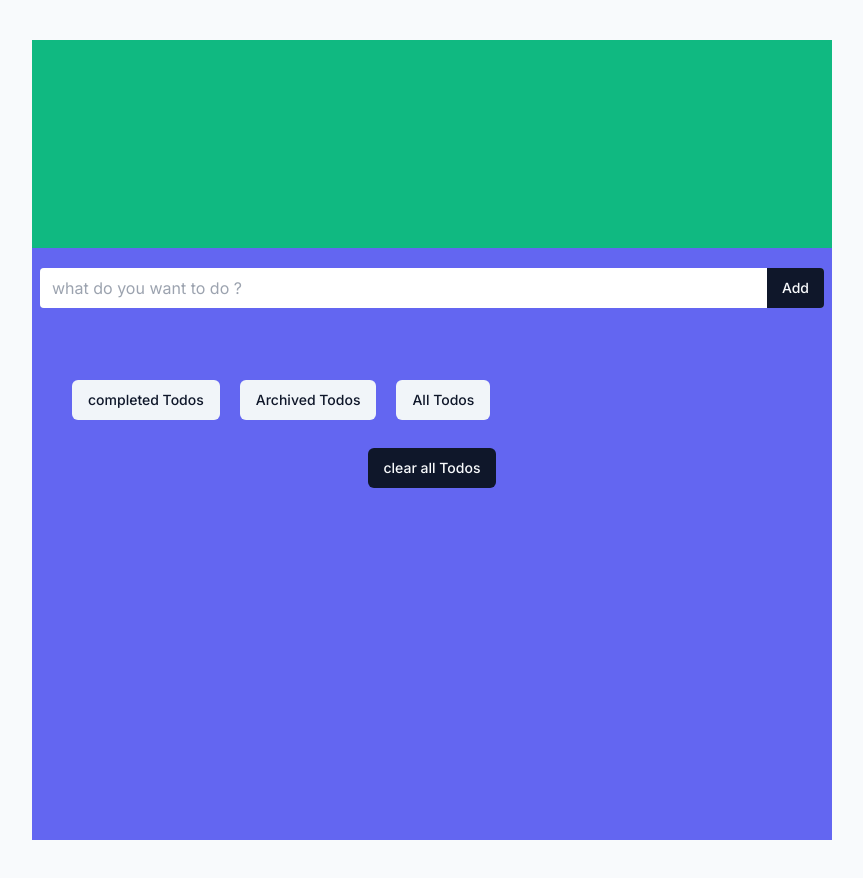
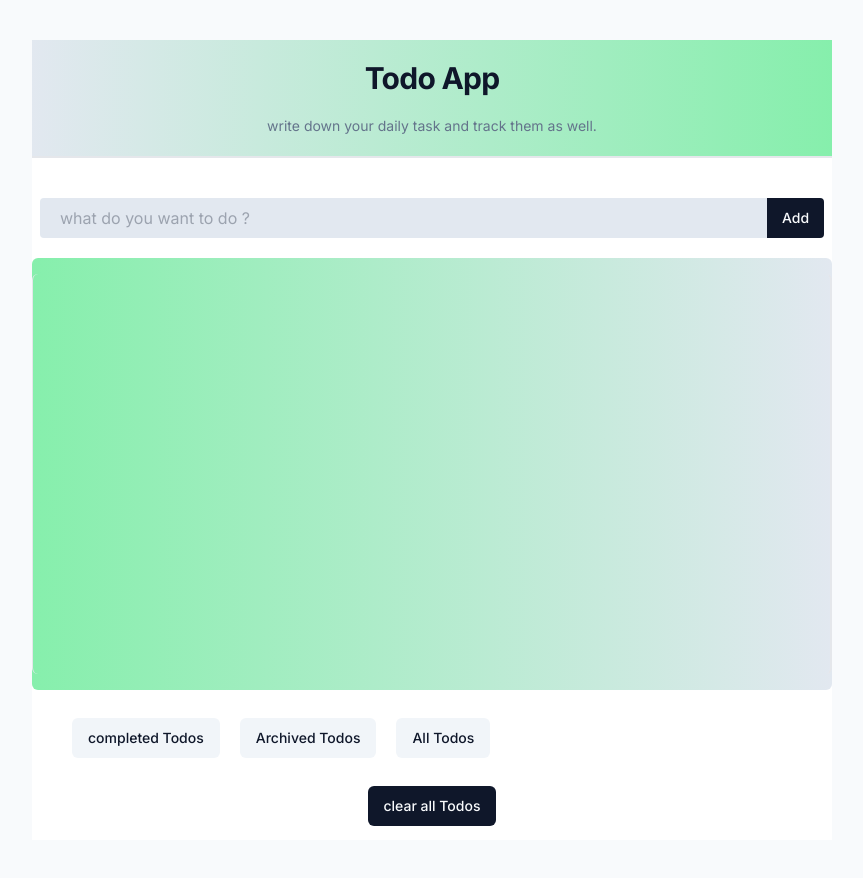
Before and after one commit to Doochukbeni/todo-app-redux-toolkit-nextjs13-typescript, a Next.js app: page / in a window 1280 px wide. Shown: the whole page, without its empty margins (208-1071 px from the left). Built offline with nearby package versions, Linux system fonts and the light colour scheme.

Commit message:
add schadcn scroll area and updated css

```diff
--- a/package.json
+++ b/package.json
@@ -9,6 +9,7 @@
     "lint": "next lint"
   },
   "dependencies": {
+    "@radix-ui/react-scroll-area": "^1.1.0",
     "@radix-ui/react-slot": "^1.0.2",
     "@reduxjs/toolkit": "^1.9.6",
     "class-variance-authority": "^0.7.0",
--- a/src/app/layout.tsx
+++ b/src/app/layout.tsx
@@ -18,7 +18,7 @@ export default function RootLayout({
 }) {
   return (
     <html lang="en">
-      <body className={cn("bg-slate-300", inter.className)}>
+      <body className={cn("bg-slate-50", inter.className)}>
         <StoreProvider>
           <div className="max-w-7xl mx-auto px-2 py-10 h-full bg-slate-50 dark:bg-slate-900 w-full text-slate-900 dark:text-slate-300">
             {children}
--- a/src/app/page.tsx
+++ b/src/app/page.tsx
@@ -2,7 +2,7 @@ import TodoWrapper from "@/components/TodoWrapper";
 
 export default function Home() {
   return (
-    <div className=" flex justify-center items-center">
+    <div className="flex justify-center items-center">
       <TodoWrapper />
     </div>
   );
--- a/src/components/TodoInput.tsx
+++ b/src/components/TodoInput.tsx
@@ -30,14 +30,14 @@ const TodoInput = ({ addTodo }: TodoInputProps) => {
   };
 
   return (
-    <form className="bg-slate-400 flex mx-2 rounded" onSubmit={onSubmit}>
+    <form className="flex mx-2 rounded" onSubmit={onSubmit}>
       <input
         type="text"
         value={value}
         onChange={(e) => setValue(e.target.value)}
         autoFocus
         placeholder="what do you want to do ?"
-        className="text-slate-800 focus:outline-none p-3 border-none h-10 w-full "
+        className="text-slate-700 focus:outline-none p-5 border-none h-10 w-full bg-slate-200 "
       />
       <Button disabled={loading} className="rounded-none w-max">
         Add
--- a/src/components/TodoList.tsx
+++ b/src/components/TodoList.tsx
@@ -9,6 +9,7 @@ import { Todo } from "@/types";
 import { Trash2 } from "lucide-react";
 import React from "react";
 import { useDispatch } from "react-redux";
+import { ScrollArea } from "./ui/scroll-area";
 
 interface TodoListProps {
   todoItems: Todo[];
@@ -18,11 +19,12 @@ const TodoList = ({ todoItems }: TodoListProps) => {
   const dispatch = useDispatch();
 
   return (
-    <div className="flex flex-col w-full mt- mx-5 ml-0 rounded-md items-center  justify-between p-3">
+    <div className="flex flex-col w-full mt- mx-5 ml-0 rounded-md items-center bg-gradient-to-l from-slate-200 to-green-300  justify-between py-4 ">
+      <ScrollArea className="h-[400px] w-full rounded-md border p-2 border-r-2 border-y-0">
         {todoItems.map((item) => (
           <div
             key={item.id}
-          className="flex items-center w-full justify-between mt-5 border-2 bg-zinc-300 rounded p-2"
+            className="flex items-center w-full justify-between mt-5 border-0 bg-zinc-200 rounded p-2"
           >
             <input
               type="checkbox"
@@ -31,13 +33,16 @@ const TodoList = ({ todoItems }: TodoListProps) => {
               id="completed"
               className="h-8 w-8"
             />
-          <h2 className="text-2xl font-semibold text-slate-900">{item.text}</h2>
+            <h2 className="text-2xl font-semibold text-slate-900">
+              {item.text}
+            </h2>
             <Trash2
               className="h-8 w-8 cursor-pointer hover:text-red-500 text-red-800"
               onClick={() => dispatch(deleteTodo(item.id))}
             />
           </div>
         ))}
+      </ScrollArea>
     </div>
   );
 };
--- a/src/components/TodoWrapper.tsx
+++ b/src/components/TodoWrapper.tsx
@@ -34,8 +34,15 @@ const TodoWrapper = () => {
   }, [dispatch]);
 
   return (
-    <div className="bg-indigo-500 flex flex-col gap-5 w-[800px] h-screen">
-      <div className="h-52 w-full bg-emerald-500"></div>
+    <div className="bg-white flex flex-col gap-5 w-[800px] h-screen">
+      <div className="h-auto w-full bg-gradient-to-r from-slate-200 to-green-300 flex flex-col items-center gap-5 p-5 border-b-2 mb-5">
+        <h1 className="font-bold text-3xl text-slate-900 tracking-tight">
+          Todo App{" "}
+        </h1>
+        <p className="text-muted-foreground text-sm ">
+          write down your daily task and track them as well.
+        </p>
+      </div>
       <TodoInput addTodo={addTodo} />
 
       <TodoList todoItems={todos} />
--- /dev/null
+++ b/src/components/ui/scroll-area.tsx
@@ -0,0 +1,48 @@
+"use client"
+
+import * as React from "react"
+import * as ScrollAreaPrimitive from "@radix-ui/react-scroll-area"
+
+import { cn } from "@/lib/utils"
+
+const ScrollArea = React.forwardRef<
+  React.ElementRef<typeof ScrollAreaPrimitive.Root>,
+  React.ComponentPropsWithoutRef<typeof ScrollAreaPrimitive.Root>
+>(({ className, children, ...props }, ref) => (
+  <ScrollAreaPrimitive.Root
+    ref={ref}
+    className={cn("relative overflow-hidden", className)}
+    {...props}
+  >
+    <ScrollAreaPrimitive.Viewport className="h-full w-full rounded-[inherit]">
+      {children}
+    </ScrollAreaPrimitive.Viewport>
+    <ScrollBar />
+    <ScrollAreaPrimitive.Corner />
+  </ScrollAreaPrimitive.Root>
+))
+ScrollArea.displayName = ScrollAreaPrimitive.Root.displayName
+
+const ScrollBar = React.forwardRef<
+  React.ElementRef<typeof ScrollAreaPrimitive.ScrollAreaScrollbar>,
+  React.ComponentPropsWithoutRef<typeof ScrollAreaPrimitive.ScrollAreaScrollbar>
+>(({ className, orientation = "vertical", ...props }, ref) => (
+  <ScrollAreaPrimitive.ScrollAreaScrollbar
+    ref={ref}
+    orientation={orientation}
+    className={cn(
+      "flex touch-none select-none transition-colors",
+      orientation === "vertical" &&
+        "h-full w-2.5 border-l border-l-transparent p-[1px]",
+      orientation === "horizontal" &&
+        "h-2.5 flex-col border-t border-t-transparent p-[1px]",
+      className
+    )}
+    {...props}
+  >
+    <ScrollAreaPrimitive.ScrollAreaThumb className="relative flex-1 rounded-full bg-border" />
+  </ScrollAreaPrimitive.ScrollAreaScrollbar>
+))
+ScrollBar.displayName = ScrollAreaPrimitive.ScrollAreaScrollbar.displayName
+
+export { ScrollArea, ScrollBar }
```
Also changed, not shown: 1 other file (tests, documents, lock files or other folders). Lines whose indentation alone changed are shown as unchanged.
